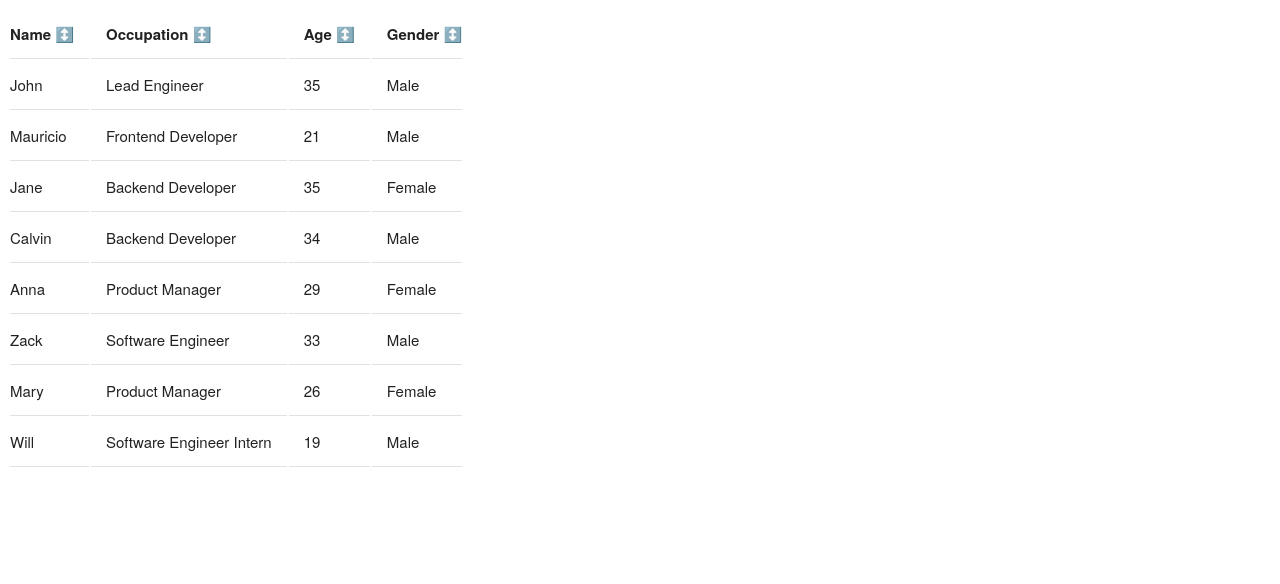
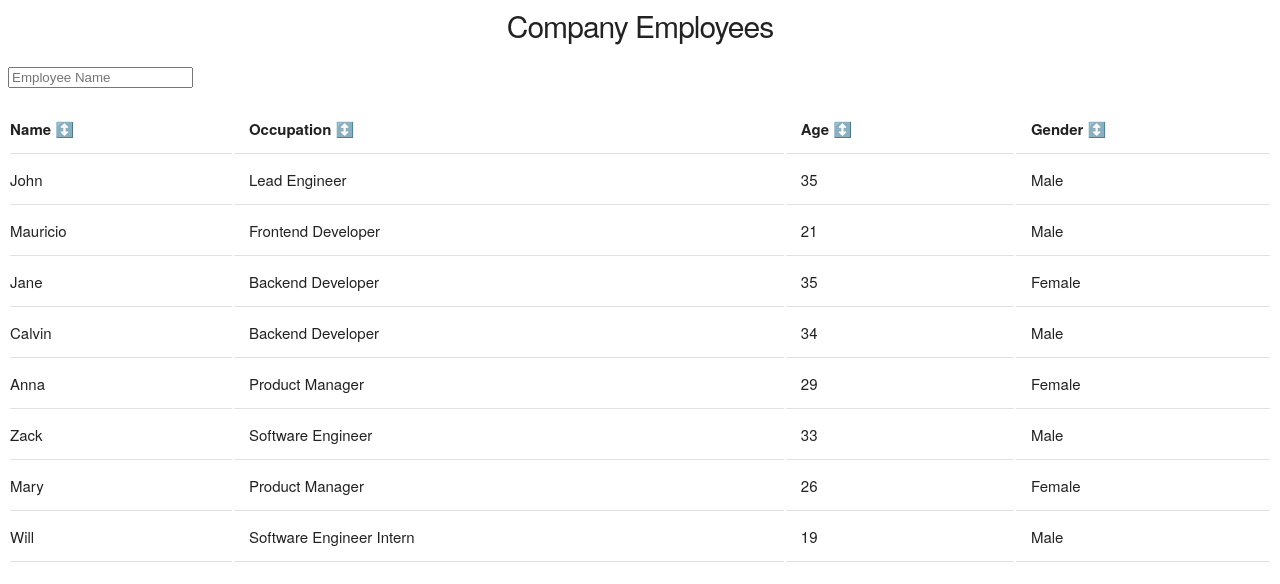
Before and after one commit to mgonza63/employee-directory, a React (Create React App) app: page / in a window 1280 px wide. Shown: the top 584 px of the page. Built offline with nearby package versions, Linux system fonts and the light colour scheme.

Commit message:
added the input component

```diff
--- a/src/App.js
+++ b/src/App.js
@@ -1,6 +1,9 @@
 import React from "react";
 import employees from "./employees.json";
 import EmployeeTable from "./components/EmployeeTable"
+import Title from "./components/Title"
+import Input from "./components/Input"
+
 import { render } from "react-dom";
 
 
@@ -34,6 +37,8 @@ class App extends React.Component {
   render() {
   return (
     <div className="u-full-width">
+      <Title>Company Employees</Title>
+      <Input></Input>
       <EmployeeTable
         employees={this.state.employees}
          sortBy={this.sortBy}
--- a/src/components/EmployeeTable/index.js
+++ b/src/components/EmployeeTable/index.js
@@ -2,13 +2,13 @@ import React from 'react';
 
 export default function EmployeeTable(props) {
     return (
-        <table>
+        <table class="u-full-width">
             <thead>
                 <tr>
-                    <th onClick={() => props.sortBy('name')}>Name ↕️</th>
-                    <th onClick={() => props.sortBy('occupation')}>Occupation ↕️</th>
-                    <th onClick={() => props.sortBy('age')}>Age ↕️</th>
-                    <th onClick={() => props.sortBy('gender')}>Gender ↕️</th>
+                    <th onClick={() => props.sortBy('name')}>Name <span role="img" aria-labelledby="name">↕️</span></th>
+                    <th onClick={() => props.sortBy('occupation')}>Occupation <span role="img" aria-labelledby="occupation">↕️</span></th>
+                    <th onClick={() => props.sortBy('age')}>Age <span role="img" aria-labelledby="age">↕️</span></th>
+                    <th onClick={() => props.sortBy('gender')}>Gender <span role="img" aria-labelledby="gender">↕️</span></th>
                 </tr>
             </thead>
             <tbody>
--- a/src/components/Input/index.js
+++ b/src/components/Input/index.js
@@ -1,7 +1,7 @@
-import React from ('react');
+import React from 'react';
 
-function Input(props) {
-    return <input>{props.children}</input>;
+export default function Input(props) {
+    return (
+    <input placeholder="Employee Name">{props.children}</input>
+    )
   }
-
-  export default Input;
--- a/src/components/Title/style.css
+++ b/src/components/Title/style.css
@@ -2,7 +2,4 @@
   width: 100%;
   text-align: center;
   font-size: 3rem;
-  text-decoration: underline;
-  color: #2A77AE;
-  margin-bottom: 50px;
 }
```
